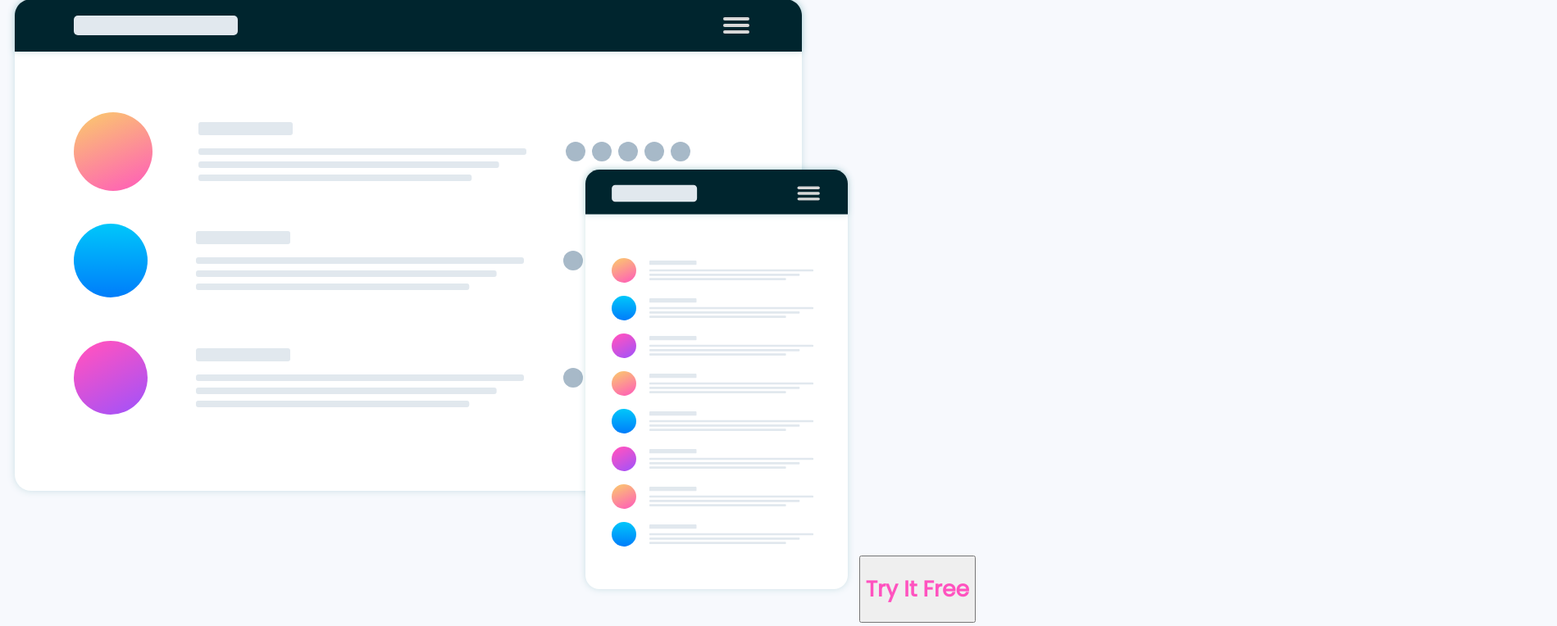
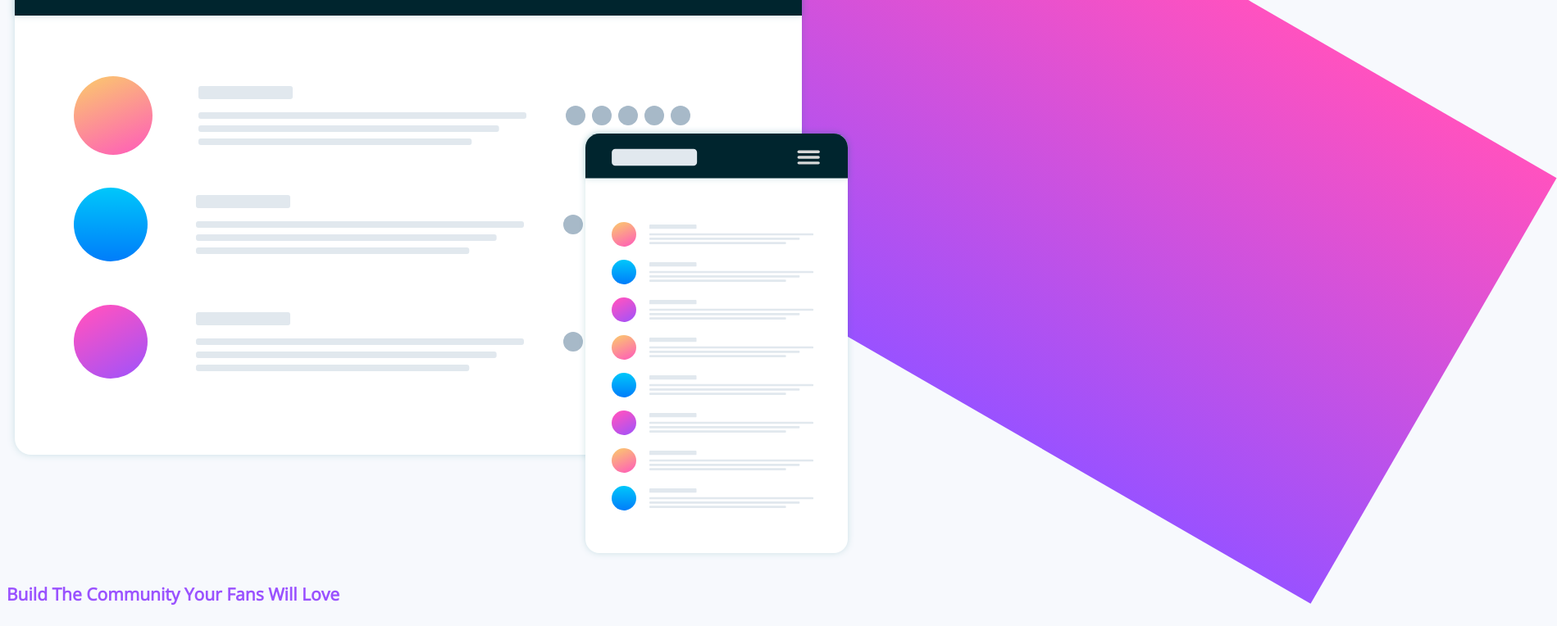
Before and after one commit to aodom3/frontend, a plain HTML site: page index.html in a window 1280 px wide. Shown: the part 63-827 px from the top of the page at 82% size, 1899 px wide, since content can reach past the window. Drawn offline with nearby package versions, Linux system fonts and the light colour scheme.

Commit message:
adding background color

```diff
--- a/index.html
+++ b/index.html
@@ -13,11 +13,20 @@
 </head>
 <body>
   <div>
-    <img src="images/logo.svg">
-    <img src="images/illustration-mockups.svg">
-  <button>
-    <h1>Try It Free</h1>
-  </button>
+    <div class = "intro-section">
+      <div class="logo-head">
+         <img src="images/logo.svg">
+         <button>
+            <h1>Try It Free</h1>
+          </button>
+    </div>
+  </div>
+    <div class="mockup">
+      <img src="images/illustration-mockups.svg">
+    </div>
+
+
+
 
 
 
--- a/main.css
+++ b/main.css
@@ -1,6 +1,23 @@
 .attribution { font-size: 11px; text-align: center; }
 .attribution a { color: hsl(228, 45%, 44%); }
 
+.intro-section{
+  background-image: linear-gradient(hsl(322, 100%, 66%),hsl(265, 100%, 66%));
+  height: 75%;
+  width: 200%;
+  position: absolute;
+  top: -50%;
+  left: -50%;
+  z-index: -1;
+  -webkit-transform: rotate(30deg);
+  transform: rotate(30deg);
+
+
+}
+.mockup{
+  display: inline-block;
+  /* align-content: center; */
+}
 h1{
   color:hsl(322, 100%, 66%);
   font-weight: 700;
```
